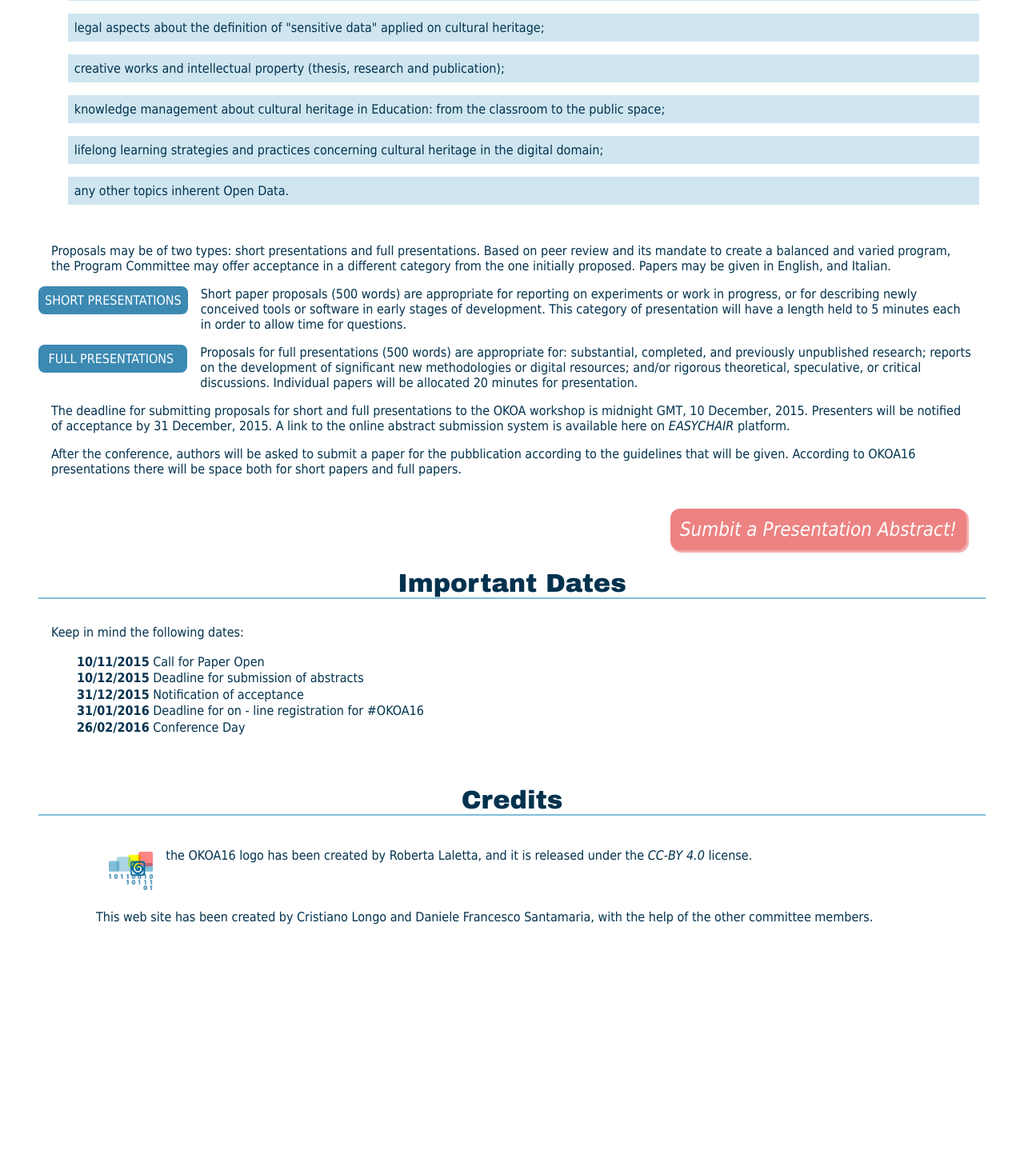
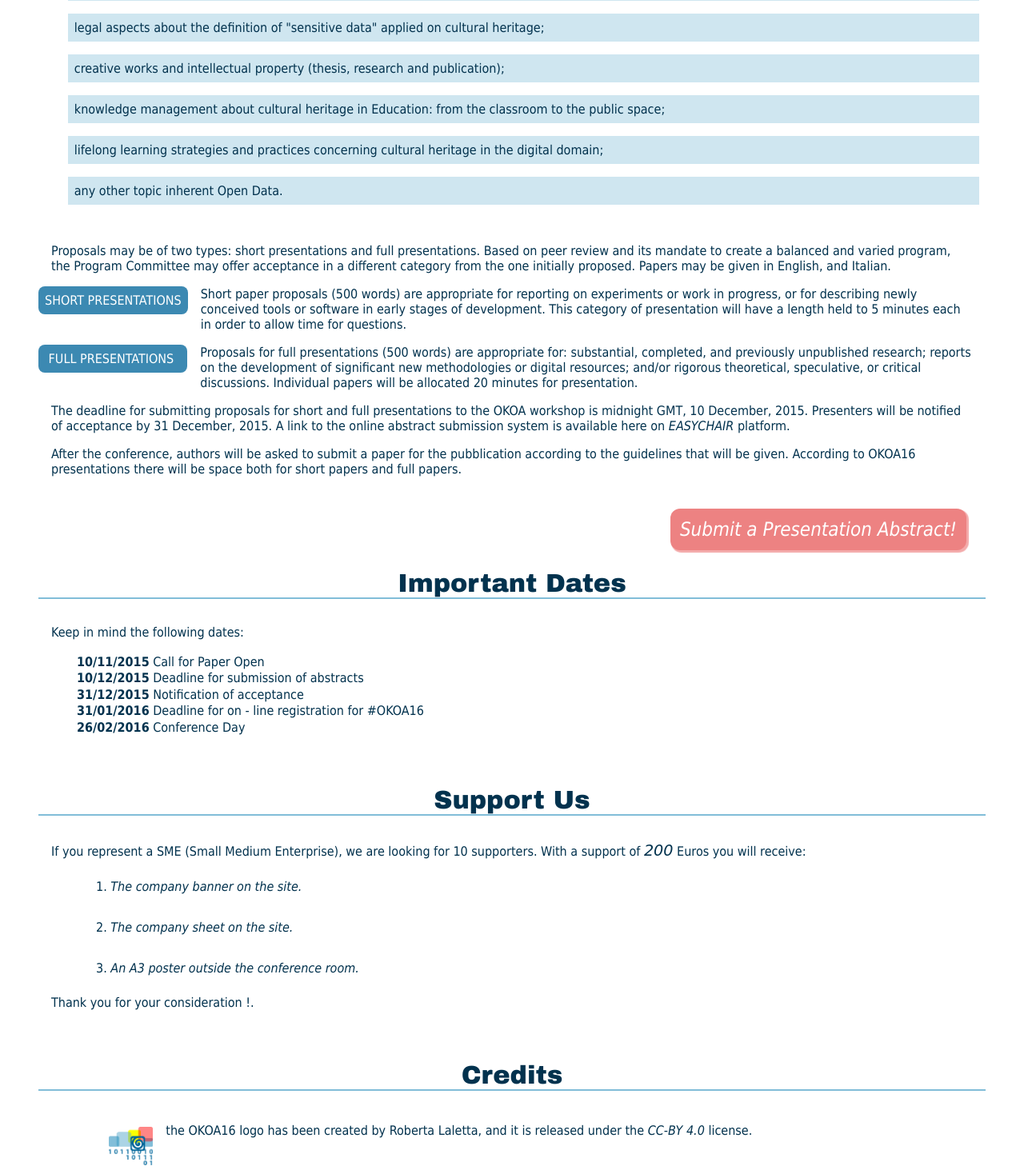
Before and after one commit to opendatahacklab/okoa16, a PHP site: page / in a window 1280 px wide. Shown: the part 2160-3623 px from the top of the page at 80% size. Before the commit the page ends 3316 px from the top, so only its background shows below. Run offline with PHP 8.4, Linux system fonts and the light colour scheme.

Commit message:
support added

```diff
--- a/index.html
+++ b/index.html
@@ -19,6 +19,7 @@
 		<a href="#committees">Committees</a> -
 		<a href="#call">Call</a> -
 		<a href="#dates"> Dates </a> -
+		<a href="#support"> Support Us </a> -
 		<a href="#credits">Credits</a>
 
 		<a href="https://github.com/opendatahacklab/okoa16.git" title="sources of this web site"><img alt="GitHub" src="imgs/GitHub-Mark-Light-64px.png" /></a>
@@ -92,7 +93,7 @@
           <li>creative works and intellectual property (thesis, research and publication);</li>
           <li>knowledge management about cultural heritage in Education:  from the classroom to the public space;</li>
           <li>lifelong learning strategies and practices concerning cultural heritage in the digital domain;</li>
-          <li>any other topics inherent Open Data. </li>
+          <li>any other topic inherent Open Data. </li>
        </ul>
 
         <p> Proposals may be of two types:
@@ -117,7 +118,7 @@
                     According to OKOA16 presentations there will be space both for short papers and full papers.
                 </p>
 
-		<p class="button"><a href="https://easychair.org/conferences/?conf=okoa16">Sumbit a Presentation Abstract!</a></p>
+		<p class="button"><a href="https://easychair.org/conferences/?conf=okoa16">Submit a Presentation Abstract!</a></p>
          <!-- p style="color:red">The workshop partecipation is free. Please fill the online schedule to the event in order to better organization. </p -->
 
 	</section>
@@ -134,6 +135,17 @@
         </ol>
      </section>
 
+    <section id="support">
+
+    <h2> Support Us </h2>
+    <p> If you represent a  SME (Small Medium Enterprise), we are looking for 10 supporters. With a support of <span class="relevant">200</span> Euros you will receive:</p>
+    <ol class="found">
+      <li><em>The company banner on the site.</em></li>
+      <li><em>The company sheet on the site.</em></li>
+      <li><em>An A3 poster outside the conference room. </em></li>
+    </ol>
+    <p>Thank you for your consideration !.</p>
+    </section>
 
 	<section id="credits">
 		<h2>Credits</h2>
--- a/okoa16.css
+++ b/okoa16.css
@@ -294,3 +294,9 @@ p.button{
 	background-color:#ED8282;
 	box-shadow : 2px 2px 1px 1px #f3aaaa;
 }
+
+span.relevant{
+	font-family:'comic sans ms',fantasy;
+	font-style: italic;
+	font-size: 120%;
+}
```
